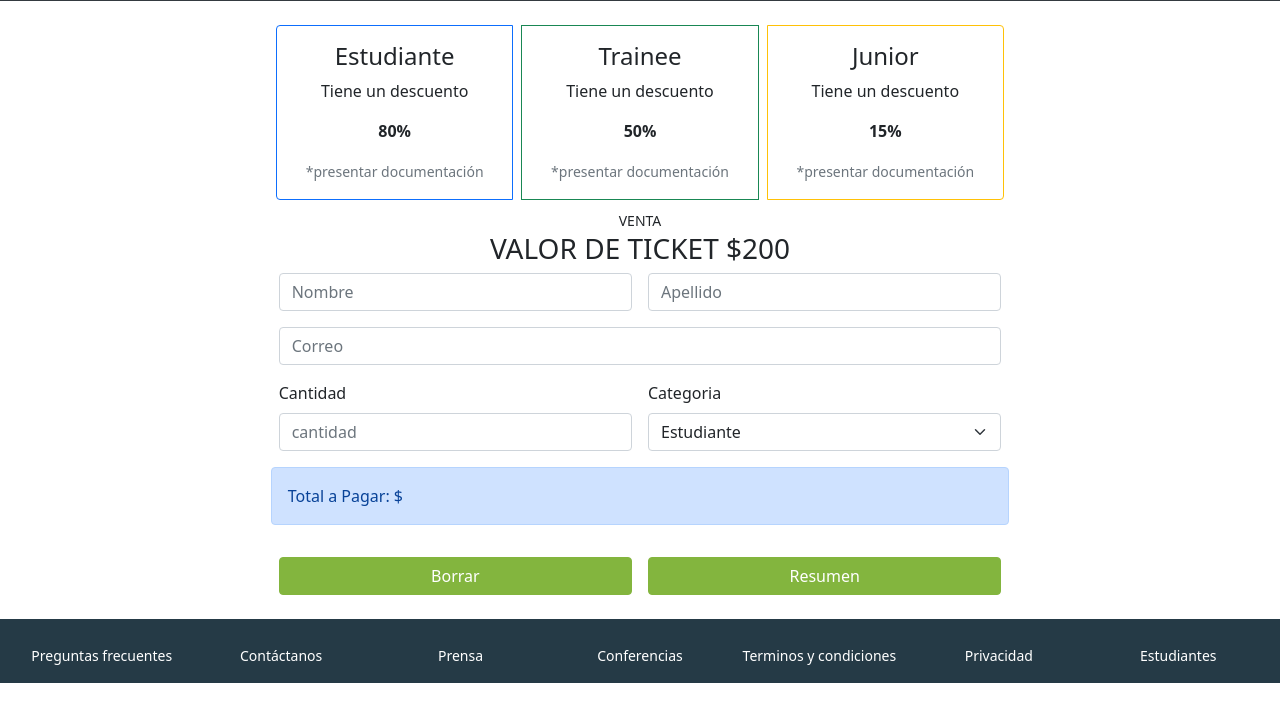
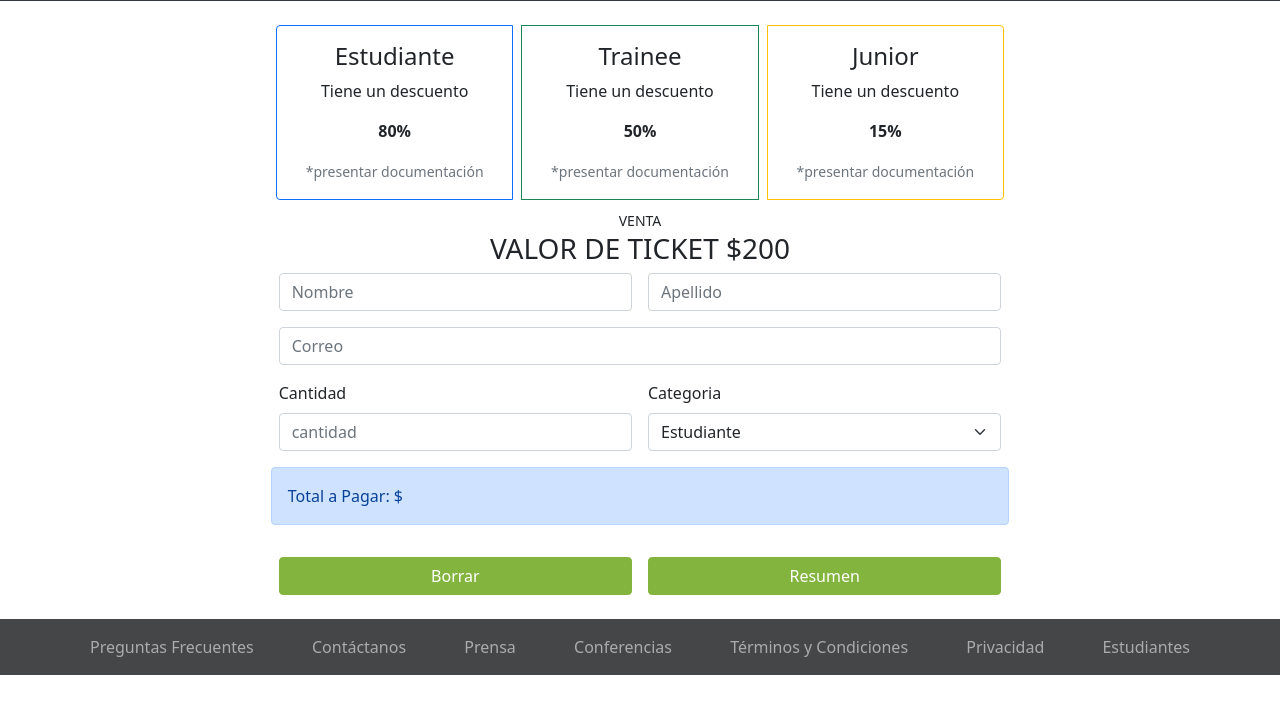
Before and after one commit to JorgeEiras/practicas, a plain HTML site: page TrabajoPractico/index.html in a window 1280 px wide. Shown: the part 63-784 px from the top of the page. Drawn offline with nearby package versions, Linux system fonts and the light colour scheme.

Commit message:
actualizacionFooter

```diff
--- a/TrabajoPractico/index.html
+++ b/TrabajoPractico/index.html
@@ -118,34 +118,35 @@
     </div>
 
     <br>
-
-    <!-- Footer -->
-    <footer class="container-fluid footColor text-white pt-4">
-        <div class="container-fluid text-center">
-            <div class="row">
-                <div class="col">
-                    <p><small>Preguntas frecuentes</small></p>
-                </div>
-                <div class="col">
-                    <p><small>Contáctanos</small></p>
-                </div>
-                <div class="col">
-                    <p><small>Prensa</small></p>
-                </div>
-                <div class="col">
-                    <p><small>Conferencias</small></p>
-                </div>
-                <div class="col">
-                    <p><small>Terminos y condiciones</small></p>
-                </div>
-                <div class="col">
-                    <p><small>Privacidad</small></p>
-                </div>
-                <div class="col">
-                    <p><small>Estudiantes</small></p>
-                </div>
+<!-- Footer -->
+    <footer>
+        <nav class="navbar navbar-expand-lg navbar-dark" style="background-color: #454647">
+            <div class="container">
+                <ul class="navbar-nav" style="justify-content: space-between; width: 100%">
+                    <li class="nav-item">
+                        <a class="nav-link" href="#">Preguntas Frecuentes</a>
+                    </li>
+                    <li class="nav-item">
+                        <a class="nav-link" href="#">Contáctanos</a>
+                    </li>
+                    <li class="nav-item">
+                        <a class="nav-link" href="#">Prensa</a>
+                    </li>
+                    <li class="nav-item">
+                        <a class="nav-link" href="#">Conferencias</a>
+                    </li>
+                    <li class="nav-item">
+                        <a class="nav-link" href="#">Términos y Condiciones</a>
+                    </li>
+                    <li class="nav-item">
+                        <a class="nav-link" href="#">Privacidad</a>
+                    </li>
+                    <li class="nav-item">
+                        <a class="nav-link" href="#">Estudiantes</a>
+                    </li>
+                </ul>
             </div>
-        </div>
+        </nav>
     </footer>
 
     <script src="https://cdn.jsdelivr.net/npm/bootstrap@5.0.2/dist/js/bootstrap.bundle.min.js"></script>
```
